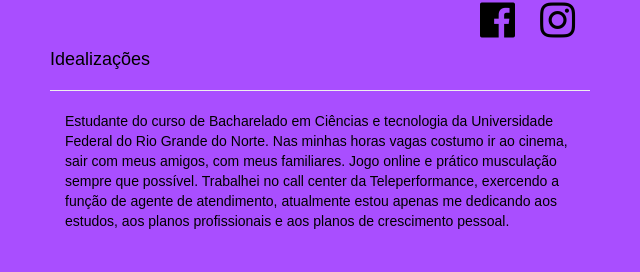
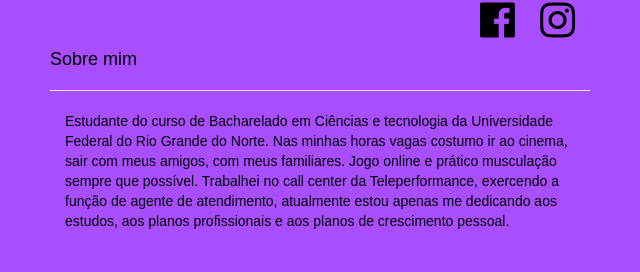
Before and after one commit to adeilzekeilly16/adeilzekeilly16.github.io, a plain HTML site: page index.html in a window 1280 px wide. Shown: the top 272 px of the page, 605-1245 px from the left. Drawn offline with nearby package versions, Linux system fonts and the light colour scheme.

Commit message:
#04: modifica index

```diff
--- a/index.html
+++ b/index.html
@@ -41,7 +41,7 @@
 
               </div>
         <div class="col-xs-12 col-sm-offset-8 col-sm-8 col-md-offset-0 col-md-6 modulo">
-          <h4 class="animated fadeIn" style="animation-delay:1100ms;">Idealizações</h4>
+          <h4 class="animated fadeIn" style="animation-delay:1100ms;">Sobre mim</h4>
             <hr class="animated fadeIn" style="animation-delay:1150ms;">
       <div class="animated fadeIn" style="animation-delay:1200ms;">
           <div class="metas col-xs-4 col-sm-12">
```
